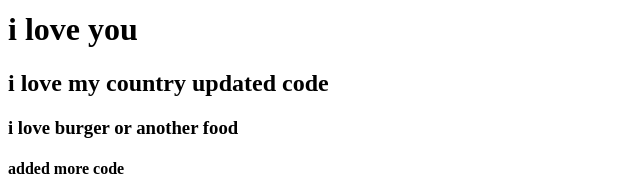
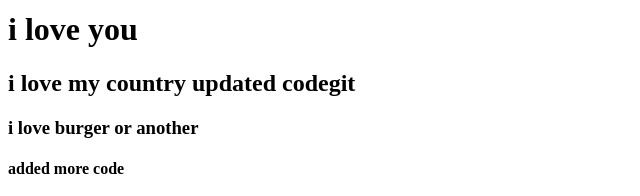
Before and after one commit to Farjana2345/website2, a plain HTML site: page index.html in a window 1280 px wide. Shown: the part 127-323 px from the top of the page, 0-640 px from the left. Drawn offline with Linux system fonts and the light colour scheme.

Commit message:
another code

```diff
--- a/index.html
+++ b/index.html
@@ -9,8 +9,8 @@
     <h1>this is my 1st project</h1>
     <h1>i agree with you</h1>
     <h1>i love you</h1>
-    <h2>i love my country updated code</h2>
-    <h3>i love burger or another food</h3>
+    <h2>i love my country updated codegit</h2>
+    <h3>i love burger or another </h3>
     <h4>added more code</h4>
     <img src="love.jpg" alt="">
 </body>
```
